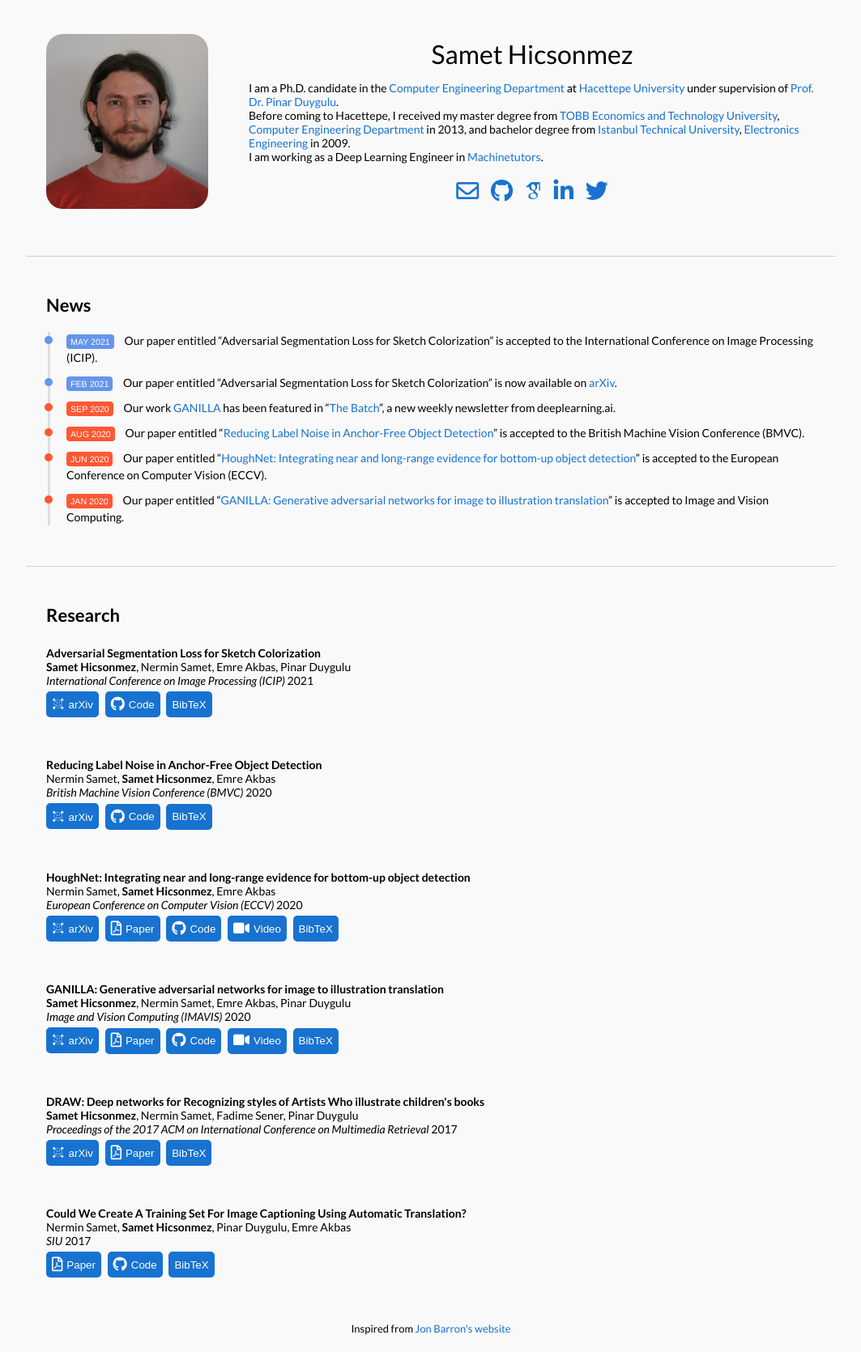
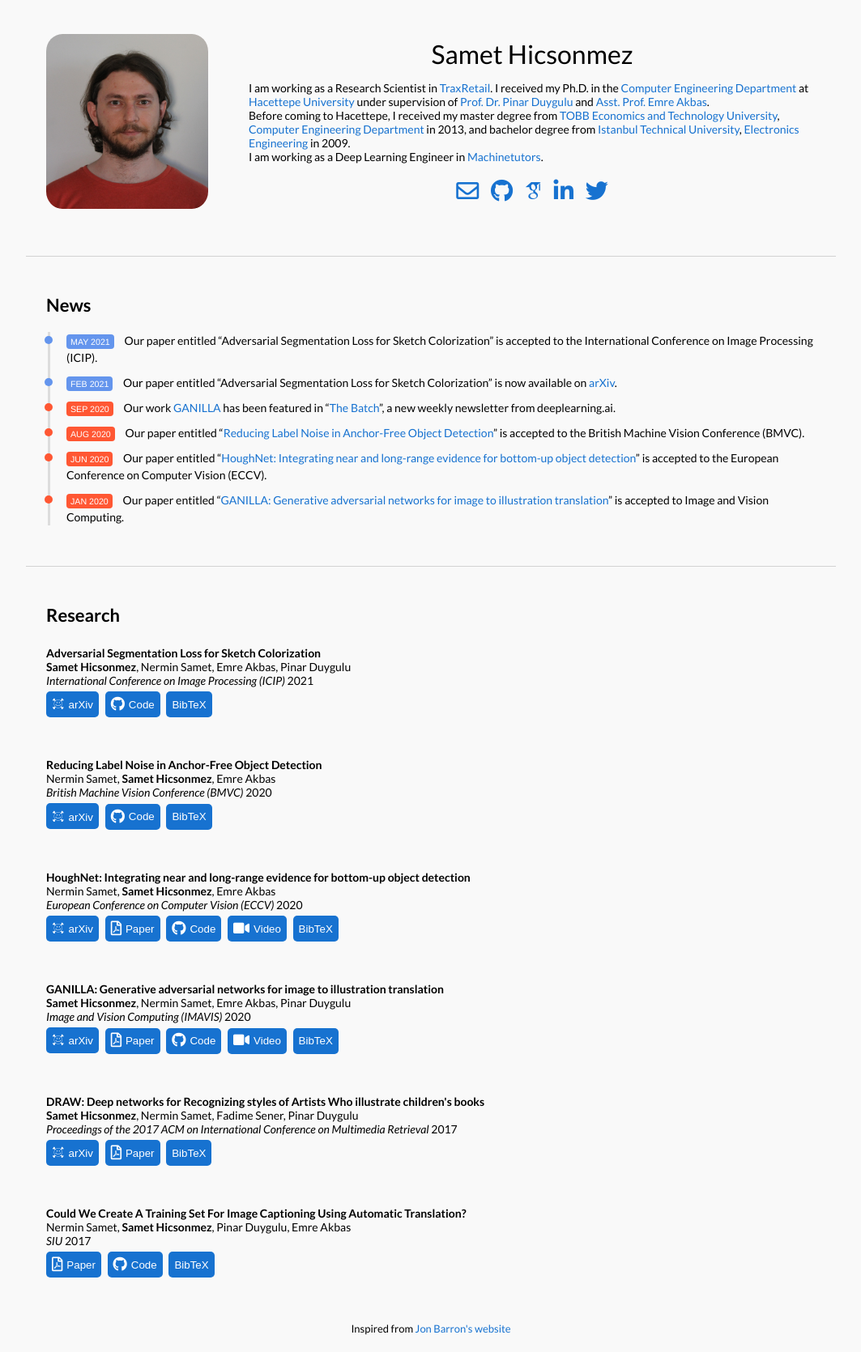
Before and after one commit to giddyyupp/giddyyupp.github.io, a Jekyll site: the page built from _posts/news/2020-05-23-seglossicip.markdown, in a window 1280 px wide. Shown: the whole page at 81% size, without its empty margins (108-1171 px from the left). Built offline with Jekyll 4.4.1, drawn with Linux system fonts in a browser that asks for light colours; some web fonts are replaced.

Commit message:
Update default.html

```diff
--- a/_layouts/default.html
+++ b/_layouts/default.html
@@ -36,7 +36,8 @@
                 Samet Hicsonmez
               </h1>
               <p>
-                I am a Ph.D. candidate in the <a href="http://cs.hacettepe.edu.tr/" target="_blank"> Computer Engineering Department</a> at <a href="https://www.hacettepe.edu.tr/english/" target="_blank">Hacettepe University</a> under supervision of <a href="https://web.cs.hacettepe.edu.tr/~pinar/" target="_blank">Prof. Dr. Pinar Duygulu</a>. <br>
+                I am working as a Research Scientist in <a href="https://traxretail.com" target="_blank"> TraxRetail</a>.
+                I received my Ph.D. in the <a href="http://cs.hacettepe.edu.tr/" target="_blank"> Computer Engineering Department</a> at <a href="https://www.hacettepe.edu.tr/english/" target="_blank">Hacettepe University</a> under supervision of <a href="https://web.cs.hacettepe.edu.tr/~pinar/" target="_blank">Prof. Dr. Pinar Duygulu</a> and <a href="https://user.ceng.metu.edu.tr/~emre/index.html" target="_blank">Asst. Prof. Emre Akbas</a>. <br>
                 Before coming to Hacettepe, I received my master degree from <a href="https://www.etu.edu.tr/en" target="_blank">TOBB Economics and Technology University</a>, <a href="https://www.etu.edu.tr/en/bolum/computer-engineering" target="_blank">Computer Engineering Department</a> in 2013, and bachelor degree from <a href="https://www.itu.edu.tr/en/homepage" target="_blank">Istanbul Technical University</a>, <a href="https://ehb.itu.edu.tr/en/home" target="_blank">Electronics Engineering</a> in 2009. <br>
                 I am working as a Deep Learning Engineer in <a href="https://www.machinetutors.com/" target="_blank"> Machinetutors</a>.
               </p>
```
